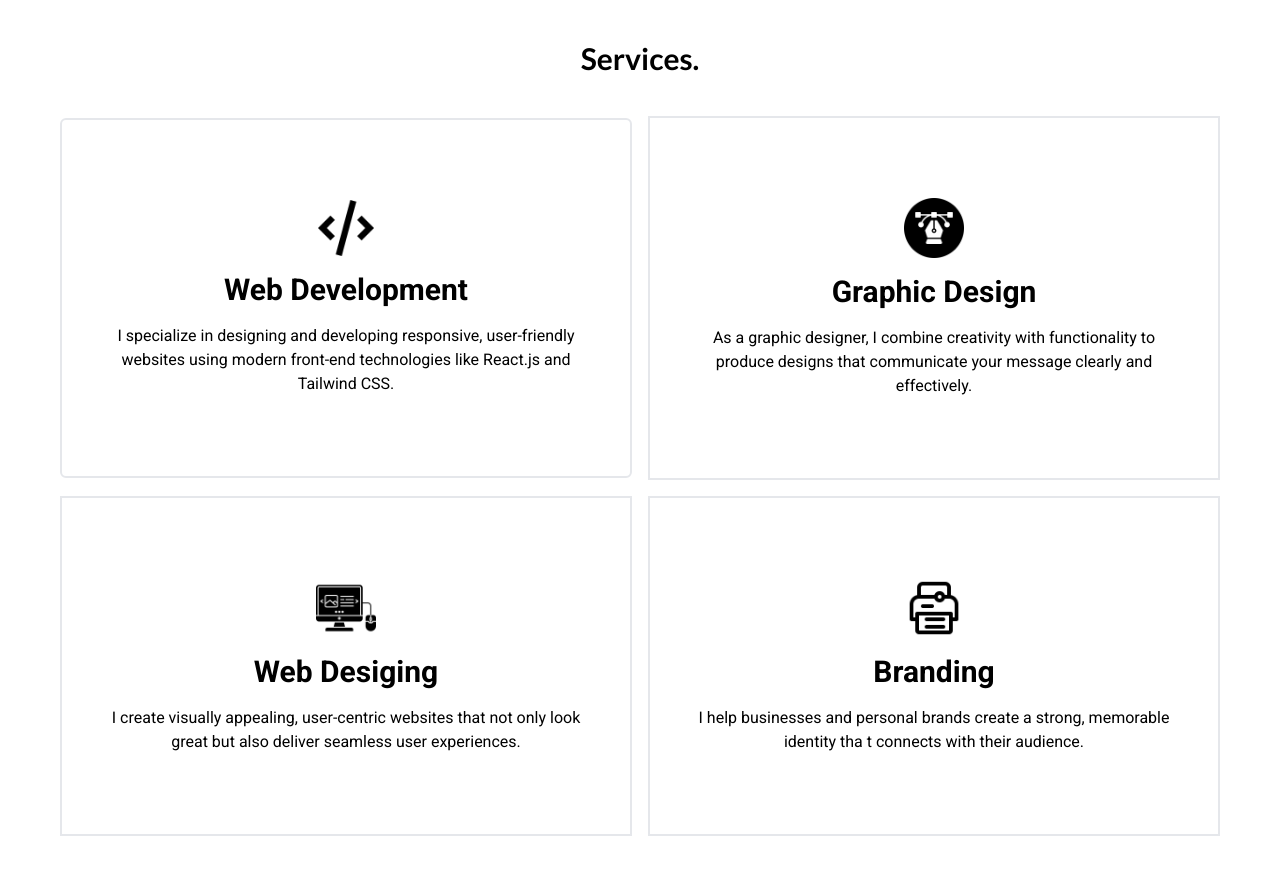
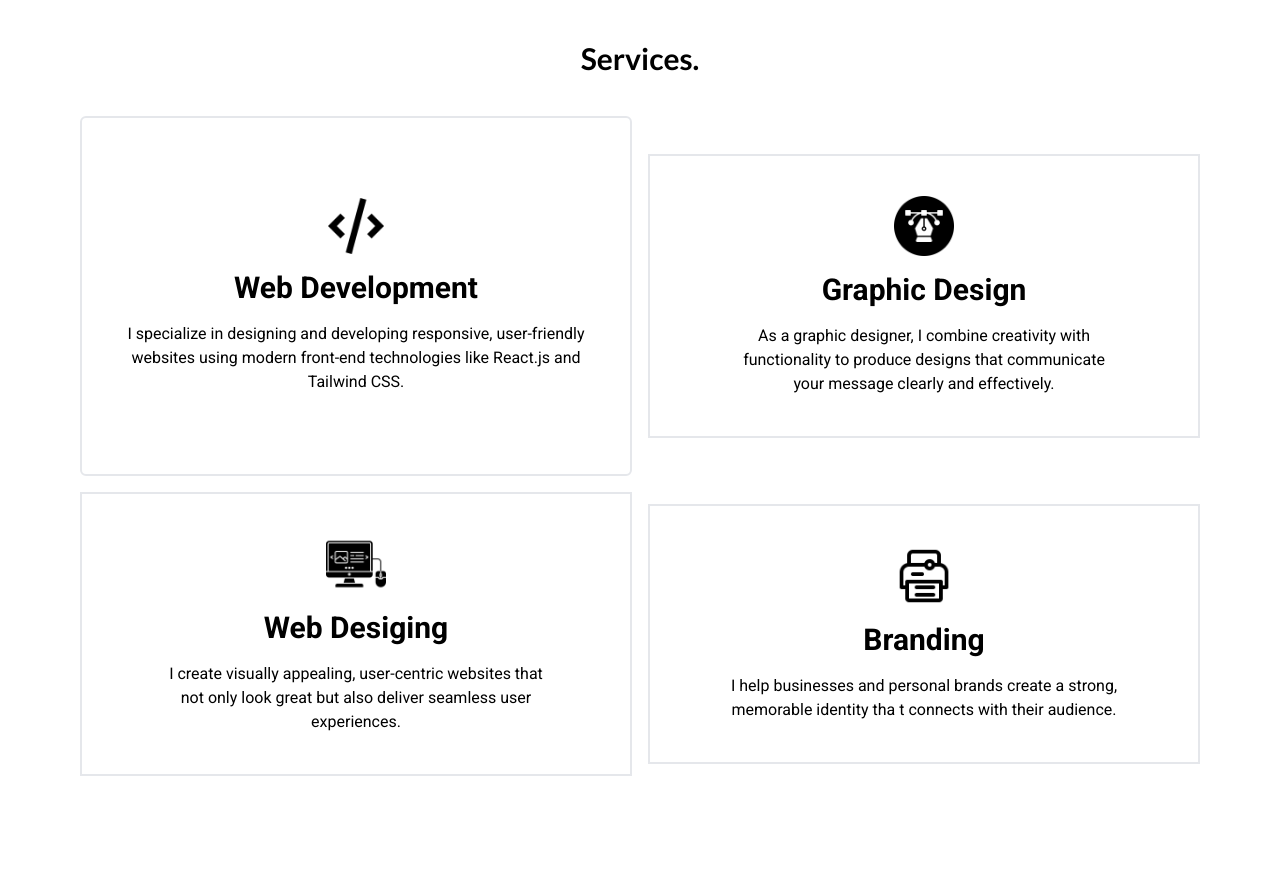
Before and after one commit to devharunah/Harunah-portfolio, a React (Vite) app: page /services in a window 1280 px wide. After the commit the page ends 816 px from the top, so only its background shows below. Built offline with nearby package versions, Linux system fonts and the light colour scheme.

Commit message:
Initail commit

```diff
--- a/src/services.jsx
+++ b/src/services.jsx
@@ -8,7 +8,7 @@ const Services = ()=>{
         <div className="flex justify-center"  >
             <h1 style={{fontFamily:'lato'}} className="font-bold text-3xl"  >Services.</h1>
         </div>
-            <div className="grid grid-cols-1 md:grid-cols-2 gap-4   px-15 py-10 items-center"  >
+            <div className="grid grid-cols-1 md:grid-cols-2 gap-4   px-20 py-10 items-center"  >
             <div  className=" border-2 border-gray-200 py-20 flex justify-center items-center flex-col px-10 sm:py-auto w-full h-auto rounded-md "  >
                   <div className='mb-4   '   >
                     <div className='w-14'  >
@@ -24,7 +24,7 @@ const Services = ()=>{
                   </div>
 
                 </div>
-                <div  className=" border-2 border-gray-200  flex justify-center py-20 px-10 items-center flex-col  w-full h-auto"  >
+                <div  className=" border-2 border-gray-200  flex justify-center py-10 px-20 items-center flex-col  w-full h-auto"  >
                   <div className="mb-4 w-15 "   >
                     <img className='w-full max-xsm:w-12' src={webdesignimage}   alt="" />
                   </div>
@@ -34,7 +34,7 @@ const Services = ()=>{
                    communicate your message clearly and effectively.
                   </p>
                 </div>
-                <div  className=" border-2 border-gray-200 flex justify-center items-center flex-col w-full h-auto px-10 py-20"  >
+                <div  className=" border-2 border-gray-200 flex justify-center items-center flex-col w-full h-auto px-20 py-10"  >
                   <div  className='mb-4 w-15  '  >
                     <img className='w-full' src={graphicdesignimage}   alt="" />
                   </div>
@@ -44,7 +44,7 @@ const Services = ()=>{
                    seamless user experiences.
                   </p>
                 </div>
-                <div  className=" border-2 border-gray-200 flex justify-center items-center flex-col  w-full h-auto  py-20 px-10"  >
+                <div  className=" border-2 border-gray-200 flex justify-center items-center flex-col  w-full h-auto  py-10 px-20"  >
                   <div className='mb-4 w-15' >
                     <img className='w-full' src={brandingimage}   alt="" />
                   </div>
```
